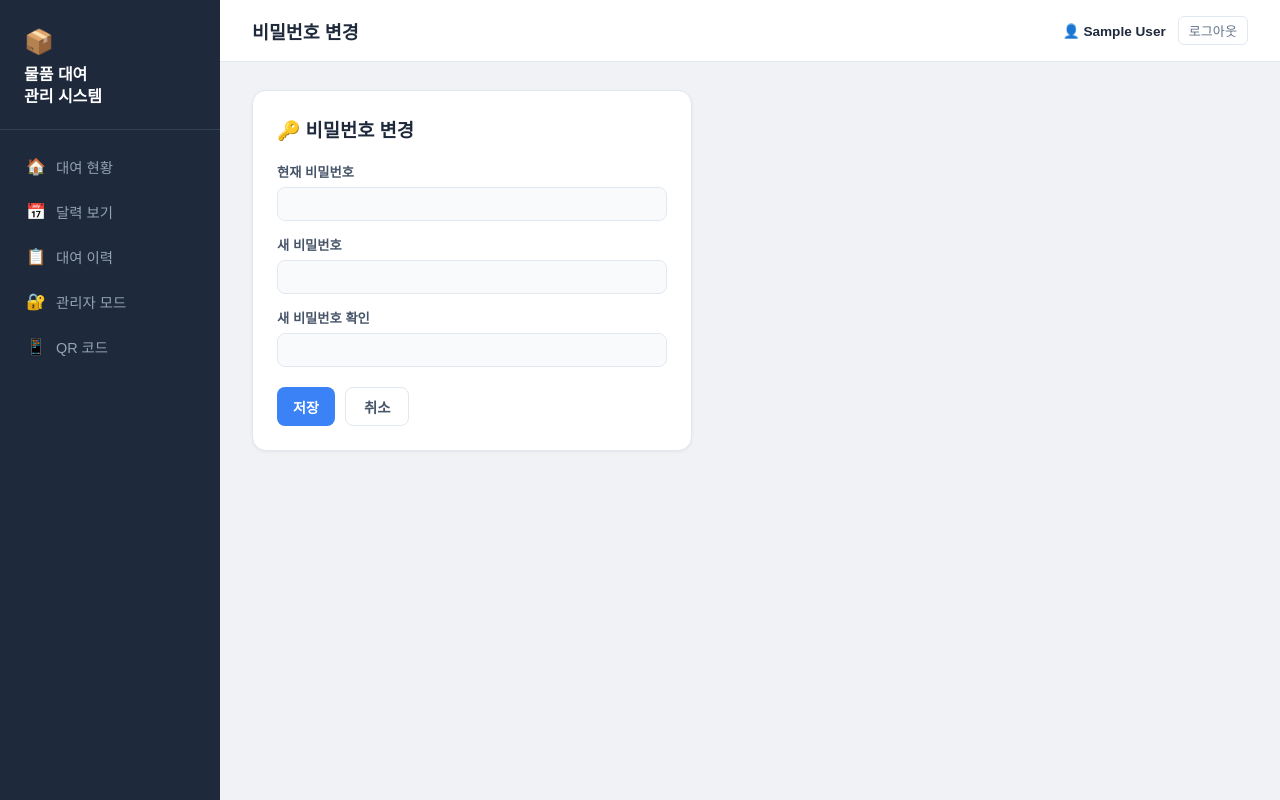
After one commit to jun89368936-blip/100_test, a Flask app: page /profile/change-password in a window 1280 px wide. The commit adds this page. Run offline with Flask 3, Linux system fonts and the light colour scheme; the visitor is signed in with stand-in values (Sample User, id 1); some libraries are stand-ins or nearby versions.

Commit message:
add change password feature for regular users

```diff
--- a/equipment-rental/app.py
+++ b/equipment-rental/app.py
@@ -97,6 +97,39 @@ def logout():
     session.pop("user_id", None)
     session.pop("display_name", None)
     return redirect(url_for("login"))
+
+
+@app.route("/profile/change-password", methods=["GET", "POST"])
+@login_required
+def change_password():
+    if request.method == "POST":
+        current = request.form.get("current_password", "").strip()
+        new_pw = request.form.get("new_password", "").strip()
+        confirm = request.form.get("confirm_password", "").strip()
+        if not current or not new_pw or not confirm:
+            flash("모든 항목을 입력해주세요.", "error")
+            return redirect(url_for("change_password"))
+        if new_pw != confirm:
+            flash("새 비밀번호가 일치하지 않습니다.", "error")
+            return redirect(url_for("change_password"))
+        if len(new_pw) < 4:
+            flash("비밀번호는 4자리 이상이어야 합니다.", "error")
+            return redirect(url_for("change_password"))
+        conn = get_db()
+        user = conn.execute("SELECT * FROM users WHERE id = ?", (session["user_id"],)).fetchone()
+        if not user or not check_password_hash(user["password_hash"], current):
+            conn.close()
+            flash("현재 비밀번호가 올바르지 않습니다.", "error")
+            return redirect(url_for("change_password"))
+        conn.execute(
+            "UPDATE users SET password_hash = ? WHERE id = ?",
+            (generate_password_hash(new_pw), session["user_id"]),
+        )
+        conn.commit()
+        conn.close()
+        flash("비밀번호가 변경되었습니다.", "success")
+        return redirect(url_for("index"))
+    return render_template("change_password.html")
 
 
 @app.before_request
--- /dev/null
+++ b/equipment-rental/templates/change_password.html
@@ -0,0 +1,75 @@
+<!DOCTYPE html>
+<html lang="ko">
+<head>
+  <meta charset="UTF-8">
+  <meta name="viewport" content="width=device-width, initial-scale=1.0">
+  <title>비밀번호 변경</title>
+  <link rel="stylesheet" href="{{ url_for('static', filename='style.css') }}">
+</head>
+<body>
+<div class="layout">
+
+  <aside class="sidebar">
+    <div class="sidebar-logo">
+      <span class="logo-icon">📦</span>
+      <h1>물품 대여<br>관리 시스템</h1>
+    </div>
+    <nav class="sidebar-nav">
+      <a href="/" class="nav-item"><span class="icon">🏠</span> 대여 현황</a>
+      <a href="/calendar" class="nav-item"><span class="icon">📅</span> 달력 보기</a>
+      <a href="/history" class="nav-item"><span class="icon">📋</span> 대여 이력</a>
+      {% if session.is_admin %}<a href="/admin" class="nav-item"><span class="icon">🔐</span> 관리자 모드</a>{% endif %}
+      <a href="/qr" class="nav-item"><span class="icon">📱</span> QR 코드</a>
+    </nav>
+  </aside>
+
+  <div class="main">
+    <div class="topbar">
+      <h2>비밀번호 변경</h2>
+      <div style="display:flex;align-items:center;gap:12px;">
+        <span style="font-size:0.85rem;color:#1e293b;font-weight:600;">👤 {{ session.display_name }}</span>
+        <a href="/logout" style="font-size:0.82rem;color:#64748b;text-decoration:none;border:1px solid #e2e8f0;padding:4px 10px;border-radius:6px;">로그아웃</a>
+      </div>
+    </div>
+
+    <div class="page-content">
+
+      {% with messages = get_flashed_messages(with_categories=true) %}
+        {% if messages %}
+          <div class="flash-wrap">
+            {% for category, message in messages %}
+              <div class="flash-msg flash-{{ category }}">{{ message }}</div>
+            {% endfor %}
+          </div>
+        {% endif %}
+      {% endwith %}
+
+      <div class="card" style="max-width:440px;">
+        <div style="padding:24px;">
+          <h3 style="margin:0 0 20px;color:#1e293b;">🔑 비밀번호 변경</h3>
+          <form method="post" action="/profile/change-password">
+            <div style="margin-bottom:14px;">
+              <label style="display:block;font-size:0.83rem;font-weight:600;color:#475569;margin-bottom:6px;">현재 비밀번호</label>
+              <input class="input-field" type="password" name="current_password" required style="width:100%;">
+            </div>
+            <div style="margin-bottom:14px;">
+              <label style="display:block;font-size:0.83rem;font-weight:600;color:#475569;margin-bottom:6px;">새 비밀번호</label>
+              <input class="input-field" type="password" name="new_password" required style="width:100%;">
+            </div>
+            <div style="margin-bottom:20px;">
+              <label style="display:block;font-size:0.83rem;font-weight:600;color:#475569;margin-bottom:6px;">새 비밀번호 확인</label>
+              <input class="input-field" type="password" name="confirm_password" required style="width:100%;">
+            </div>
+            <div style="display:flex;gap:10px;">
+              <button type="submit" class="btn btn-primary">저장</button>
+              <a href="/" class="btn" style="border:1.5px solid #e2e8f0;background:#fff;color:#475569;text-decoration:none;padding:8px 18px;border-radius:8px;font-size:0.9rem;">취소</a>
+            </div>
+          </form>
+        </div>
+      </div>
+
+    </div>
+  </div>
+</div>
+</body>
+</html>
--- a/equipment-rental/templates/index.html
+++ b/equipment-rental/templates/index.html
@@ -31,6 +31,7 @@
       <div style="display:flex;align-items:center;gap:12px;">
         <span style="font-size:0.85rem;color:#64748b;">{{ today }}</span>
         <span style="font-size:0.85rem;color:#1e293b;font-weight:600;">👤 {{ session.display_name }}</span>
+        <a href="/profile/change-password" style="font-size:0.82rem;color:#7c3aed;text-decoration:none;border:1px solid #7c3aed;padding:4px 10px;border-radius:6px;">🔑 비밀번호 변경</a>
         <a href="/logout" style="font-size:0.82rem;color:#64748b;text-decoration:none;border:1px solid #e2e8f0;padding:4px 10px;border-radius:6px;">로그아웃</a>
       </div>
     </div>
```
